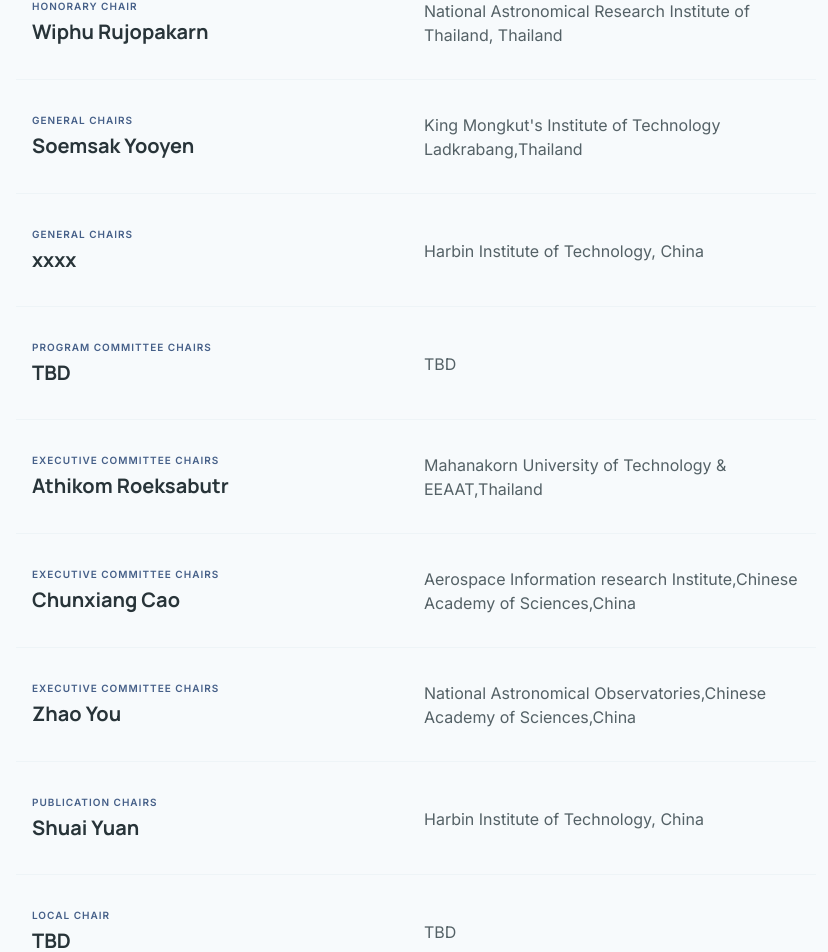
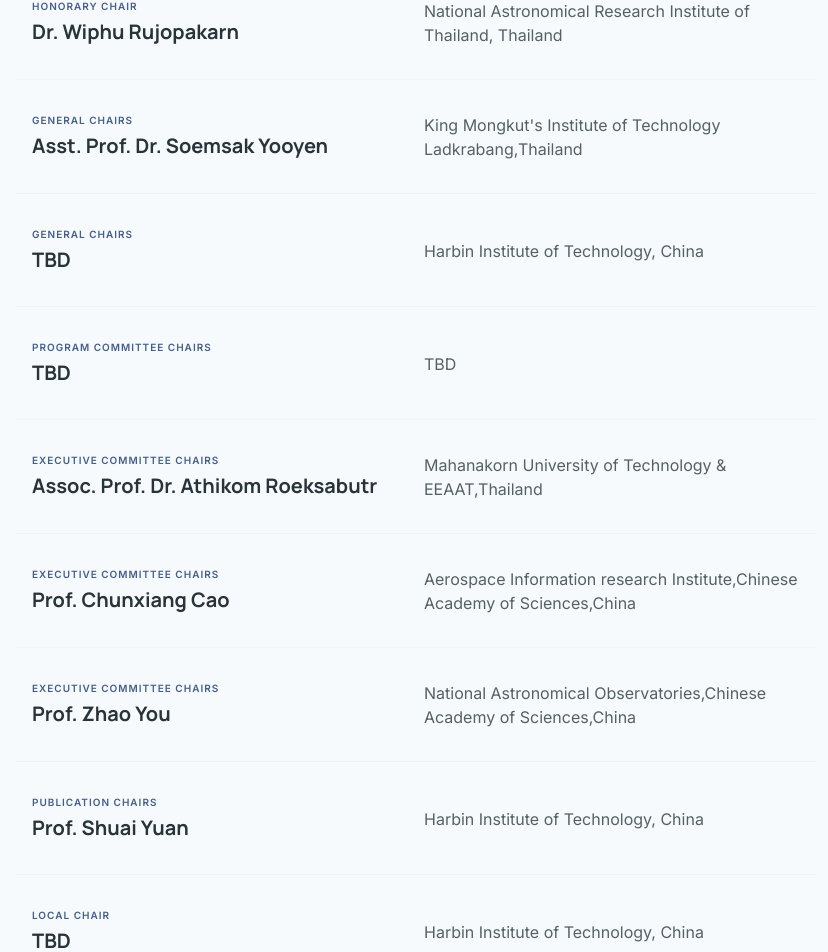
Before and after one commit to ascomlab/apase-web, a Next.js app: page /committee in a window 1280 px wide. Shown: the part 574-1526 px from the top of the page, without its empty margins (432-1260 px from the left). Built offline with nearby package versions, Linux system fonts and the light colour scheme.

Commit message:
Update page.tsx

```diff
--- a/app/committee/page.tsx
+++ b/app/committee/page.tsx
@@ -28,23 +28,23 @@ const keynoteSpeakers = [
 const organizingCommittee = [
   {
     role: "Honorary Chair",
-    name: "Komsan Maleesee",
+    name: "Assoc. Prof. Dr. Komsan Maleesee",
     affiliation: "King Mongkut's Institute of Technology Ladkrabang, Thailand",
   },
   {
     role: "Honorary Chair",
-    name: "Wiphu Rujopakarn",
+    name: "Dr. Wiphu Rujopakarn",
     affiliation:
       "National Astronomical Research Institute of Thailand, Thailand",
   },
   {
     role: "General Chairs",
-    name: "Soemsak Yooyen",
+    name: "Asst. Prof. Dr. Soemsak Yooyen",
     affiliation: "King Mongkut's Institute of Technology Ladkrabang,Thailand",
   },
   {
     role: "General Chairs",
-    name: "xxxx",
+    name: "TBD",
     affiliation: "Harbin Institute of Technology, China",
   },
   {
@@ -54,30 +54,30 @@ const organizingCommittee = [
   },
   {
     role: "Executive Committee Chairs",
-    name: "Athikom Roeksabutr",
+    name: "Assoc. Prof. Dr. Athikom Roeksabutr",
     affiliation: "Mahanakorn University of Technology & EEAAT,Thailand",
   },
   {
     role: "Executive Committee Chairs",
-    name: "Chunxiang Cao",
+    name: "Prof. Chunxiang Cao",
     affiliation:
       "Aerospace Information research Institute,Chinese Academy of Sciences,China",
   },
   {
     role: "Executive Committee Chairs",
-    name: "Zhao You",
+    name: "Prof. Zhao You",
     affiliation:
       "National Astronomical Observatories,Chinese Academy of Sciences,China",
   },
   {
     role: "Publication Chairs",
-    name: "Shuai Yuan",
+    name: "Prof. Shuai Yuan",
     affiliation: "Harbin Institute of Technology, China",
   },
   {
     role: "Local Chair",
     name: "TBD",
-    affiliation: "TBD",
+    affiliation: "Harbin Institute of Technology, China",
   },
 ];
 
```
